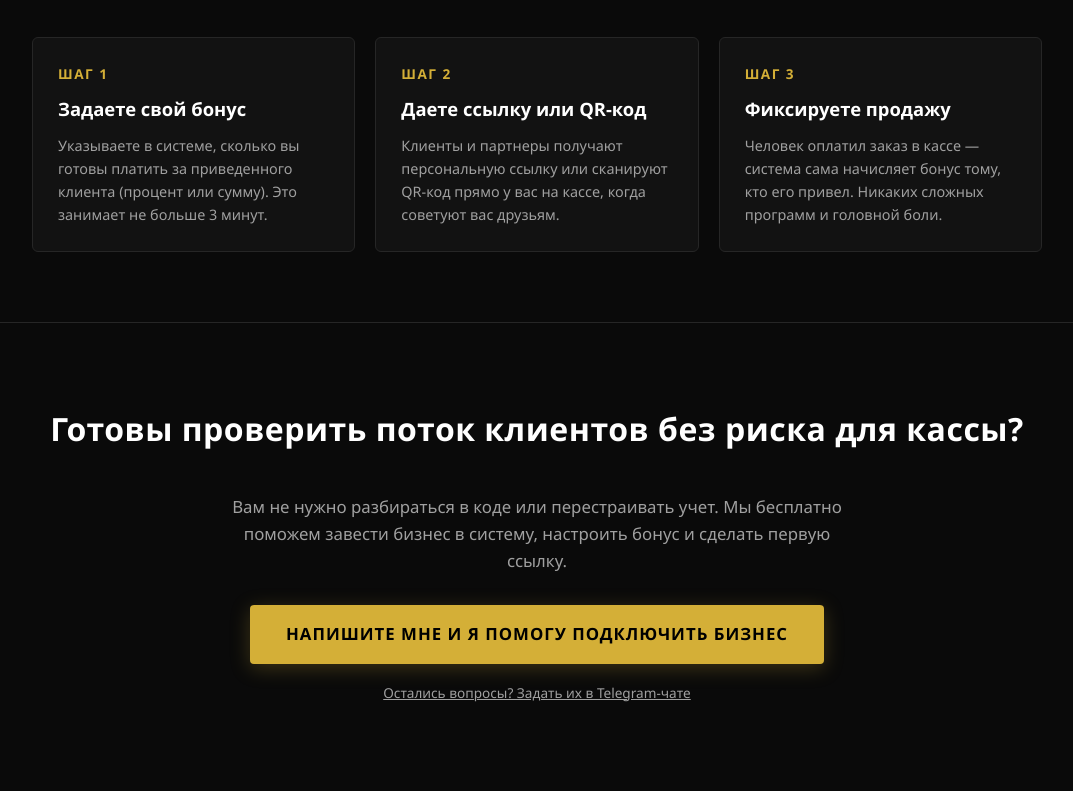
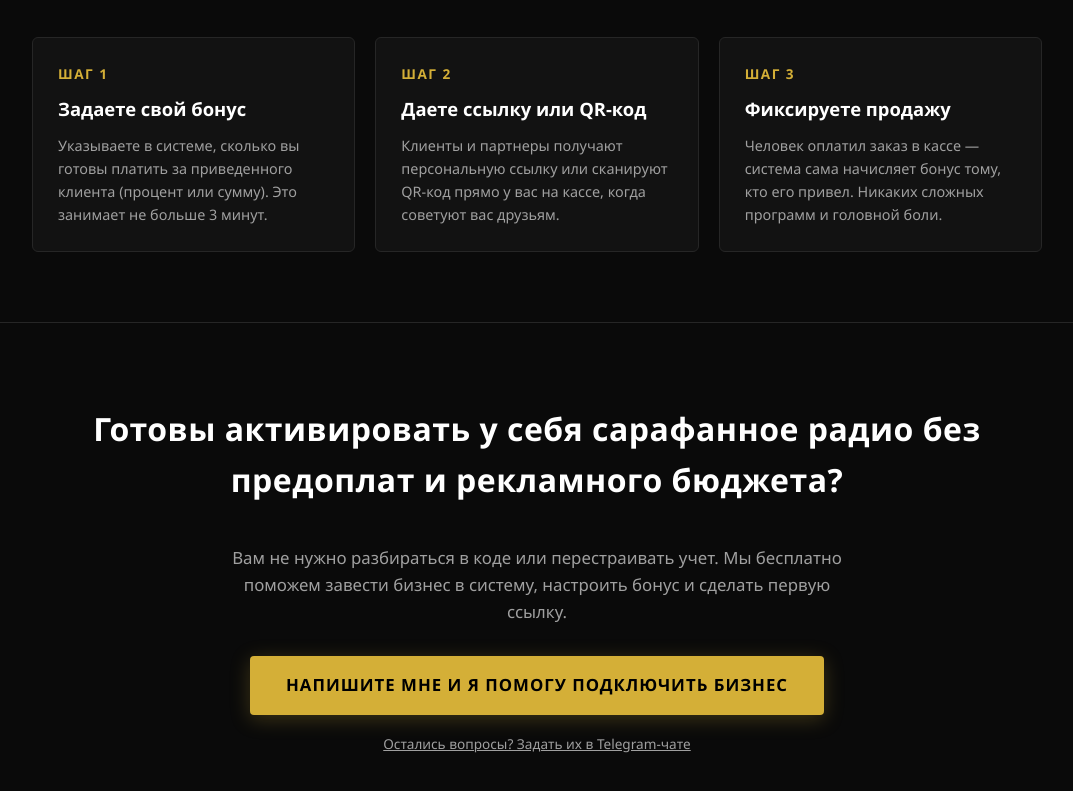
Before and after one commit to gebor2011/sethubblebiz, a plain HTML site: page index.html in a window 1280 px wide. Shown: the part 1935-2726 px from the top of the page, without its empty margins (103-1176 px from the left). Drawn offline with Linux system fonts and the light colour scheme.

Commit message:
Update call-to-action heading in index.html

```diff
--- a/index.html
+++ b/index.html
@@ -353,7 +353,7 @@
     <!-- МОДУЛЬ 4: Финал -->
     <section class="cta-final">
         <div class="container">
-            <h2>Готовы проверить поток клиентов без риска для кассы?</h2>
+            <h2>Готовы активировать у себя сарафанное радио без предоплат и рекламного бюджета?</h2>
             <p>
                 Вам не нужно разбираться в коде или перестраивать учет. Мы бесплатно поможем завести бизнес в систему, настроить бонус и сделать первую ссылку.
             </p>
```
